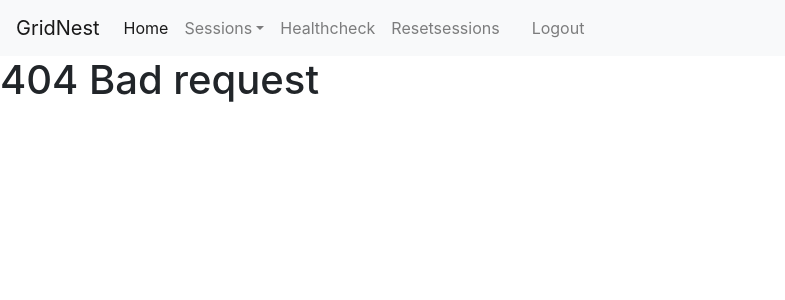
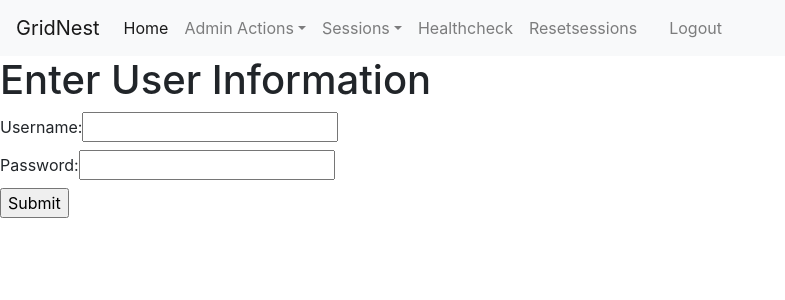
Before and after one commit to KosPsych/GridNest, a React (Create React App) app in the folder Front-End/: page /evcharge/api/admin/usermod in a window 1280 px wide. Before the commit this address led to /evcharge/api/NotFound. Shown: the top 300 px of the page, without its empty margins (0-785 px from the left). Built offline with nearby package versions, Linux system fonts and the light colour scheme; sample sign-in values are in the browser's storage.

Commit message:
added Admin Usermod,fixed identation

```diff
--- a/Front-End/src/App.js
+++ b/Front-End/src/App.js
@@ -12,7 +12,9 @@ import SessionsPerStation from "./components/SessionsPerStation";
 import SessionsPerPoint from "./components/SessionsPerPoint";
 import SessionsPerEV from "./components/SessionsPerEV";
 import SessionsPerProvider from "./components/SessionsPerProvider";
+import Usermodform from "./components/Forms/AdminUsermodForm";
 import Form from "./components/Form";
+import UserMod from "./components/Admin/usermod";
 import jwtDecode from 'jwt-decode';
 
 class App extends Component {
@@ -52,6 +54,8 @@ class App extends Component {
                 <Route path="/evcharge/api/SessionsPerProvider/" render={()=><Form SessionType="SessionsPerProvider" CID="ProviderID"/>}></Route>
                 <Route path="/evcharge/api/admin/healthcheck" component={Healthcheck}></Route>
                 <Route path="/evcharge/api/admin/resetsessions" component={Resetsessions}></Route>
+                <Route path="/evcharge/api/admin/usermod/:username/:password" component={UserMod}></Route>
+                <Route path="/evcharge/api/admin/usermod" component={Usermodform}></Route>
                 <Route path="/evcharge/api/login" component={Login}></Route>
                 <Route path="/evcharge/api/logout" component={Logout}></Route>
                 <Route path="/evcharge/api/NotFound" component={NotFound}></Route>
--- /dev/null
+++ b/Front-End/src/components/Admin/usermod.jsx
@@ -0,0 +1,36 @@
+import React, { Component } from 'react';
+import axios from 'axios'
+
+class UserMod extends Component {
+    state = {
+        second_render: false,
+        Response :[]
+     }
+
+
+    async componentDidMount(){
+         const {data: Response} = await axios({
+             method: 'post',
+             url: "https://localhost:8765/evcharge/api/admin/usermod/"+this.props.match.params.username+"/"+this.props.match.params.password,
+             headers: {'x-observatory-auth': localStorage.getItem("token")}
+
+               });
+         this.setState({second_render : true , Response})
+
+                           }
+
+    render() {
+        if (!this.state.second_render){
+        return  <h1>Waiting server response..</h1>
+        }
+        else {
+          if(this.state.Response.message){
+             return <h1>User Updated</h1>
+          }
+          else{
+             return <h1>User Added</h1>
+              }
+              }}
+}
+
+export default UserMod;
--- /dev/null
+++ b/Front-End/src/components/Forms/AdminUsermodForm.jsx
@@ -0,0 +1,44 @@
+import React, { Component } from 'react';
+
+class UserModForm extends Component {
+    state = {
+       username :"",
+       password :""
+     }
+
+
+     handleSubmit =()=>{
+        this.props.history.push('/evcharge/api/admin/usermod/'+this.state.username+"/"+this.state.password);
+
+     }
+
+     handleChange = event =>{
+        this.setState({[event.target.name]: event.target.value});
+      };
+
+
+    render() {
+        return (
+        <form onSubmit={this.handleSubmit}>
+            <div>
+                <h1>Enter User Information</h1>
+            </div>
+            <div>
+              <label>
+                 Username:
+                <input type="text" name="username" value={this.state.username} onChange={this.handleChange}/>
+              </label>
+            </div>
+            <div>
+              <label>
+                Password:
+                <input type="text" name="password" value={this.state.password} onChange={this.handleChange}/>
+              </label>
+            </div>
+                <input type="submit" value="Submit" />
+         </form>
+       );
+    }
+}
+
+export default UserModForm;
--- a/Front-End/src/components/SessionsPerPoint.jsx
+++ b/Front-End/src/components/SessionsPerPoint.jsx
@@ -15,8 +15,7 @@ class SessionsPerPoint extends Component {
           headers: {
             'Content-Type': 'application/x-www-form-urlencoded',
             'x-observatory-auth': localStorage.getItem("token")
-          }
-        }
+          }}
         const {data: Sessions}= await axios.get("https://localhost:8765/evcharge/api/SessionsPerPoint/"+this.props.match.params.PointID+"/"
         +this.props.match.params.datefrom+"/"+this.props.match.params.dateto,config);
         this.state.second_render=true
@@ -25,32 +24,17 @@ class SessionsPerPoint extends Component {
        }
 
        render() {
-
         if(this.state.second_render){
-
-
           return (
-
-
-
-
               <React.Fragment>
                 <ul>
-
                  <li>PointID : {this.props.match.params.PointID}</li>
-
                  <li>Point Operator : {this.state.Sessions.PointOperator}</li>
                  <li>RequestTimestamp : {this.state.Sessions.RequestTimestamp }</li>
                  <li>PeriodFrom : {this.state.Sessions.PeriodFrom}</li>
-
                  <li>PeriodTo : {this.state.Sessions.PeriodTo}</li>
-
-
                  <li>NumberOfChargingSessions : {this.state.Sessions.NumberOfChargingSessions}</li>
-
-
                 </ul>
-
                 <Table striped bordered hover>
                     <thead>
                         <tr>
@@ -74,20 +58,17 @@ class SessionsPerPoint extends Component {
                                     <th>{Session.Payment}</th>
                                     <th>{Session.VehicleType}</th>
                                  </tr>
-    ))}
+                                                                                ))
+                            }
                         </tbody>
                   </Table>
                 </React.Fragment>
 
-
-
         );
-
       }
         else{
-  return <h1>Waiting Server...</h1>
-}
-    }
+           return <h1>Waiting Server response...</h1>
+            }}
 }
 
 export default SessionsPerPoint;
--- a/Front-End/src/components/navbar.jsx
+++ b/Front-End/src/components/navbar.jsx
@@ -12,7 +12,16 @@ const NavBar = ({ user }) => {
         <li className ="nav-item ">
           <NavLink className ="nav-link" to="/evcharge/api">Home <span className ="sr-only">(current)</span></NavLink>
         </li>
-
+        {user && (user.isAdmin!==0) && <li className ="nav-item dropdown">
+        <Link className ="nav-link dropdown-toggle" to="/evcharge/api" id="navbarDropdown" role="button" data-toggle="dropdown" aria-haspopup="true" aria-expanded="false">
+          Admin Actions
+        </Link>
+          <div className ="dropdown-menu" aria-labelledby="navbarDropdown">
+          <Link className ="dropdown-item" to="/evcharge/api/admin/usermod">User modification</Link>
+          <Link className ="dropdown-item" to="/evcharge/api/SessionsPerStation">Get User</Link>
+          <Link className ="dropdown-item" to="/evcharge/api/SessionsPerEV">Sessions update</Link>
+          </div>
+      </li> }
 
 
         {user && <li className ="nav-item dropdown">
```
Also changed, not shown: 1 other file (tests, documents, lock files or other folders). Lines whose indentation alone changed are shown as unchanged.
